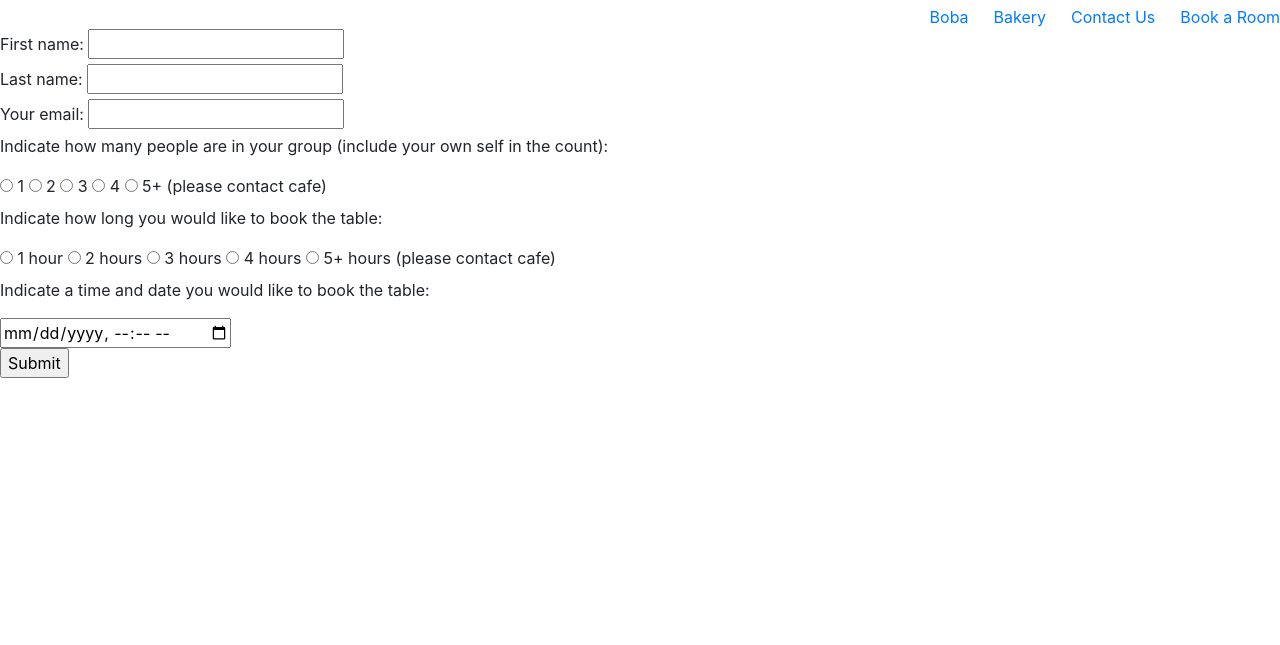
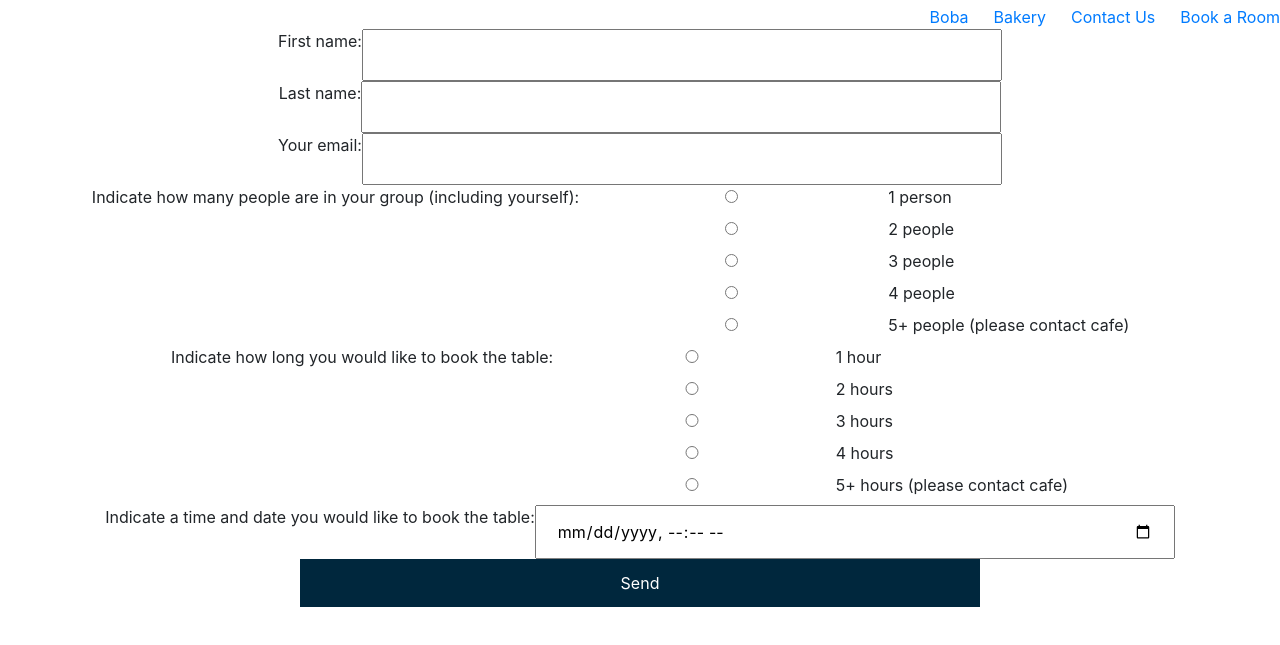
Before and after one commit to Lilian-UXR/Books-and-Boba-Bakery-Website, a plain HTML site: page Book-a-Room.html in a window 1280 px wide. Shown: the part 51-696 px from the top of the page. Drawn offline with nearby package versions, Linux system fonts and the light colour scheme.

Commit message:
updating css of forms
updating the styling of forms

```diff
--- a/Book-a-Room.html
+++ b/Book-a-Room.html
@@ -38,18 +38,18 @@
     </div>
    </form>
    <div class="booking-form">
-        <p>Indicate how many people are in your group (include your own self in the count):</p>
+        <p>Indicate how many people are in your group (including yourself):</p>
         <form>
                 <input type="radio" id="1" name="numberofpeople" value="1">
-                    <label for="1">1</label>
+                    <label for="1">1 person</label>
                 <input type="radio" id="2" name="numberofpeople" value="2">
-                    <label for="2">2</label>
+                    <label for="2">2 people</label>
                 <input type="radio" id="3" name="numberofpeople" value="3">
-                    <label for="3">3</label>
+                    <label for="3">3 people</label>
                 <input type="radio" id="4" name="numberofpeople" value="4">
-                    <label for="4">4</label>
+                    <label for="4">4 people</label>
                 <input type="radio" id="5+" name="numberofpeople" value="5+">
-                    <label for="5+">5+ (please contact cafe)</label>
+                    <label for="5+">5+ people (please contact cafe)</label>
         </form>
     </div>
     <div class="booking-form">
@@ -71,6 +71,8 @@
         <p>Indicate a time and date you would like to book the table:</p>
                 <input type="datetime-local" id="date">
      </div>
-   <input type="submit" value="Submit">
+    <div class="booking-form">
+        <input type="submit" value="Send"/>
+    </div>
 </body>
 </html>
--- a/css/style.css
+++ b/css/style.css
@@ -1,3 +1,8 @@
+* {
+    margin: 0;
+    padding: 0;
+}
+
 .html {
     font-size: 25px;
 }
@@ -51,3 +56,29 @@ form {
     display: block;
     margin: 0;
 }
+
+input, textarea {
+    width: 50%;
+    margin: 10px auto;
+    padding: 12px 20px;
+}
+
+.booking-form, .form-format {
+    display: flex;
+    justify-content: center;
+}
+
+[type=submit] {
+    background-color: #00273d;
+    color: white;
+    border: none;
+    box-shadow: 3px 3px 8px rgba(255, 255, 255, 0.4);
+    cursor: pointer;
+    box-sizing: content-box;
+    font-size: 1rem;
+}
+
+[type=submit]:hover {
+    background-color: rgb(0, 83, 128);
+    box-shadow: 3px 3px 8px rgba(255, 255, 255, 0.7);
+}
```
Also changed, not shown: index.html (+3 -1 lines).
